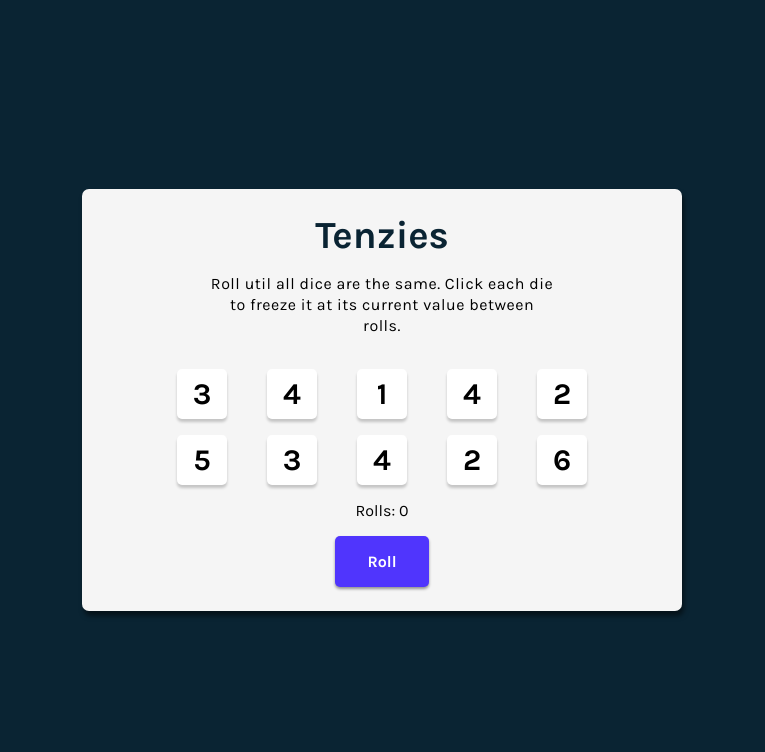
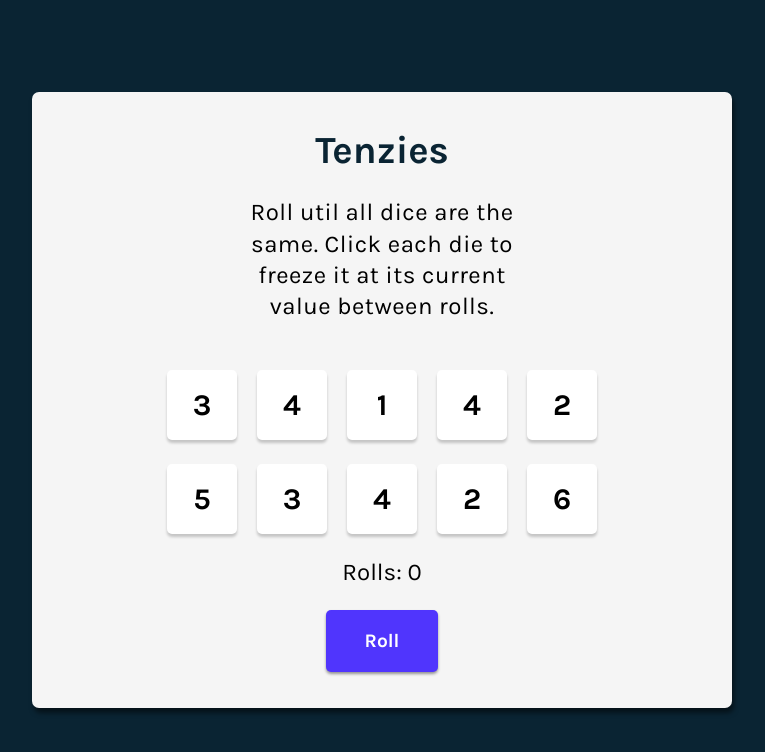
Before and after one commit to oliwierPosiakow/tenziesReact, a React (Vite) app: page / in a window 1280 px wide. Shown: the top 752 px of the page, without its empty margins (258-1023 px from the left). Built offline with nearby package versions, Linux system fonts and the light colour scheme.

Commit message:
fixed styling

```diff
--- a/src/css/app.css
+++ b/src/css/app.css
@@ -3,8 +3,9 @@
   background: #f5f5f5;
   border-radius: 7px;
   padding: 1.5em;
-  max-width: 600px;
+  max-width: 700px;
   box-shadow: 2px 5px 5px rgba(0, 0, 0, 0.5);
+  font-size: 24px;
 }
 .App main {
   display: flex;
@@ -22,16 +23,23 @@
 .App main .dice--container > * {
   margin: 0 auto;
 }
+.App main .best-run {
+  margin: 0;
+}
 .App main .rollDice {
   padding: 1em 2em;
   border: none;
   background: #5035fd;
   font-weight: 700;
-  font-size: 1rem;
+  font-size: 1.2rem;
   color: white;
   box-shadow: 0px 2px 3px rgba(0, 0, 0, 0.4);
   border-radius: 5px;
   cursor: pointer;
+}
+.App main .rollDice:active {
+  transform: translateY(1px);
+  box-shadow: 0px 1px 4px rgba(0, 0, 0, 0.6);
 }
 .App main .title {
   margin: 0;
@@ -46,7 +54,7 @@
   line-height: 1.3;
   letter-spacing: 0.5px;
   max-width: 410px;
-  min-width: 230px;
+  min-width: 320px;
 }
 .App main .rolls-counter {
   margin: 1em;
--- a/src/css/dice.css
+++ b/src/css/dice.css
@@ -4,8 +4,8 @@
   align-items: center;
   box-shadow: 0px 3px 3px rgba(0, 0, 0, 0.2);
   border-radius: 5px;
-  width: 50px;
-  height: 50px;
+  width: 70px;
+  height: 70px;
   font-size: 1.25rem;
   font-weight: 700;
   cursor: pointer;
--- a/src/css/index.css
+++ b/src/css/index.css
@@ -23,4 +23,10 @@ body #root {
   .dice--container {
     grid-template: auto auto/repeat(2, 1fr) !important;
   }
+}
+@media (max-width: 460px) {
+  .dice {
+    width: 50px;
+    height: 50px;
+  }
 }/*# sourceMappingURL=index.css.map */
--- a/src/scss/app.scss
+++ b/src/scss/app.scss
@@ -3,8 +3,9 @@
     background: #f5f5f5;
     border-radius: 7px;
     padding: 1.5em;
-    max-width: 600px;
+    max-width: 700px;
     box-shadow: 2px 5px 5px rgba($color: #000000, $alpha: .5);
+    font-size: 24px;
     main{
         display: flex;
         justify-content: center;
@@ -22,16 +23,23 @@
             margin: 0 auto;
 
         }
+        .best-run{
+            margin: 0;
+        }
         .rollDice{
             padding: 1em 2em;
             border: none;
             background: #5035fd;
             font-weight: 700;
-            font-size: 1rem;
+            font-size: 1.2rem;
             color: white;
             box-shadow: 0px 2px 3px rgba($color: #000000, $alpha: .4);
             border-radius: 5px;
             cursor: pointer;
+        }
+        .rollDice:active{
+            transform: translateY(1px);
+            box-shadow: 0px 1px 4px rgba($color: #000000, $alpha: .6);
         }
         .title{
             margin: 0;
@@ -46,7 +54,7 @@
             line-height: 1.3;
             letter-spacing: .5px;
             max-width: 410px;
-            min-width: 230px;
+            min-width: 320px;
         }
         .rolls-counter{
             margin: 1em;
--- a/src/scss/dice.scss
+++ b/src/scss/dice.scss
@@ -4,8 +4,8 @@
     align-items: center;
     box-shadow: 0px 3px 3px rgba($color: #000000, $alpha: .2);
     border-radius: 5px;
-    width: 50px;
-    height: 50px;
+    width: 70px;
+    height: 70px;
     font-size: 1.25rem;
     font-weight: 700;
     cursor: pointer;
```
Also changed, not shown: src/scss/index.scss (+7 -0 lines), 2 other files (tests, documents, lock files or other folders).
